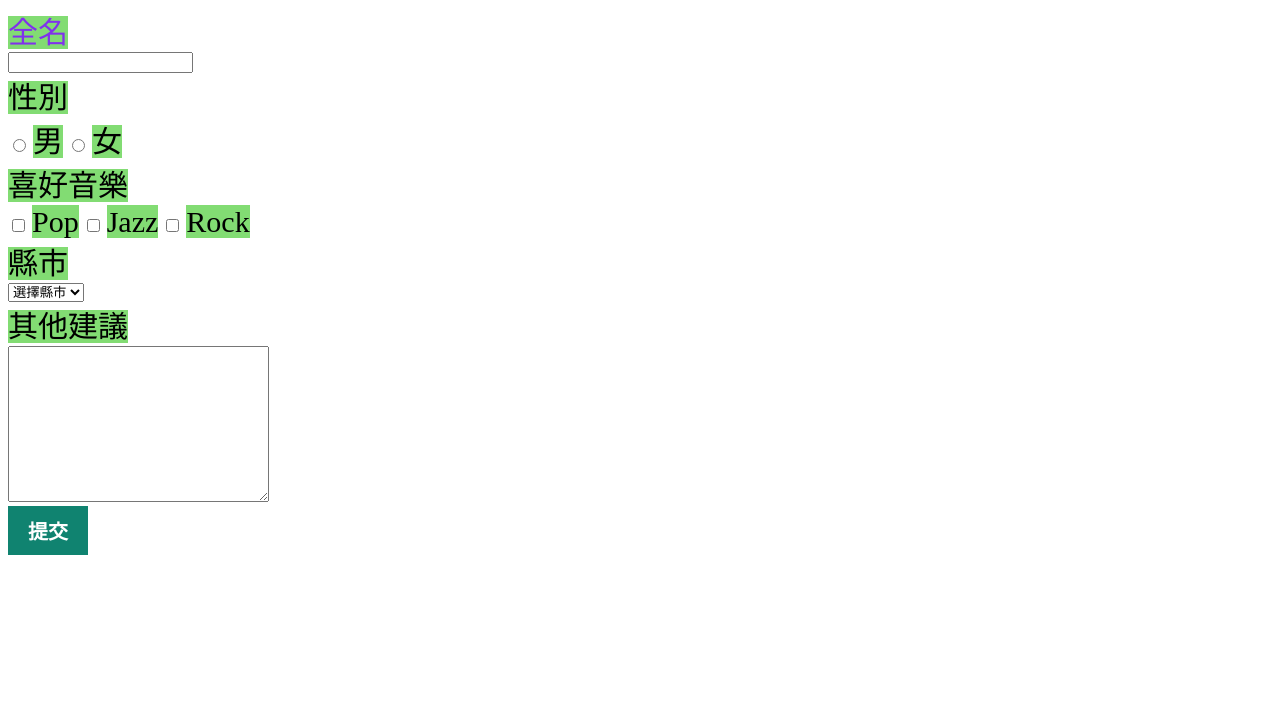
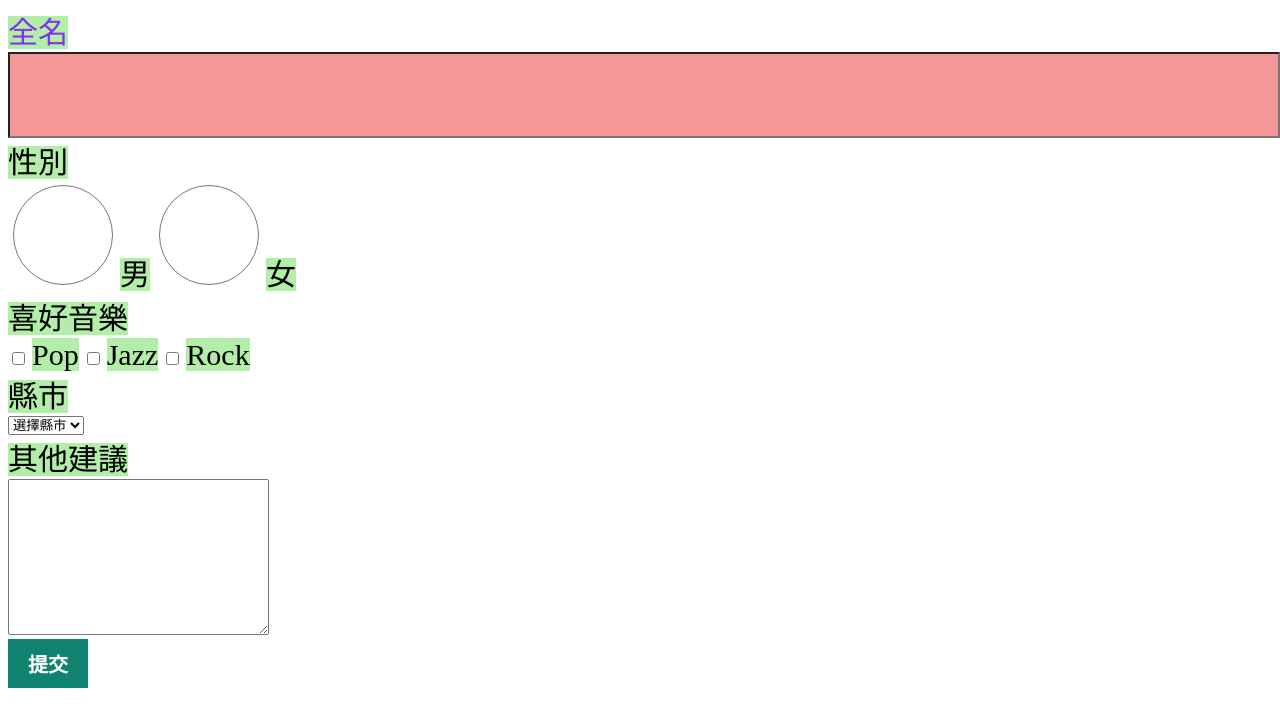
Before and after one commit to Chiang2001/frontand20230320, a plain HTML site: page contact_us.html in a window 1280 px wide. Drawn offline with Linux system fonts and the light colour scheme.

Commit message:
選擇器 id 跟 class

```diff
--- a/contact_us.html
+++ b/contact_us.html
@@ -9,8 +9,20 @@
 
     <style>
         label {
-            background: rgb(130, 220, 115);
+            background: rgb(178, 238, 168);
             font-size: 30px;
+        }
+
+        #fullname{
+            background: rgb(244, 151, 151);
+            width: 100%;
+            height: 80px;
+            font-size: 50px;
+
+        }
+        .radio{
+            width: 100px;
+            height: 100px;
         }
     </style>
 </head>
@@ -31,9 +43,9 @@
                 <label for="gender">性別</label>
             </div>
             <div>
-                <input type="radio" name="gender" id="gender-m">
+                <input type="radio" class="radio" name="gender" id="gender-m">
                 <label for="gender-m">男</label>
-                <input type="radio" name="gender" id="gender-f">
+                <input type="radio" class="radio" name="gender" id="gender-f">
                 <label for="gender-f">女</label>
             </div>
         </div>
```
